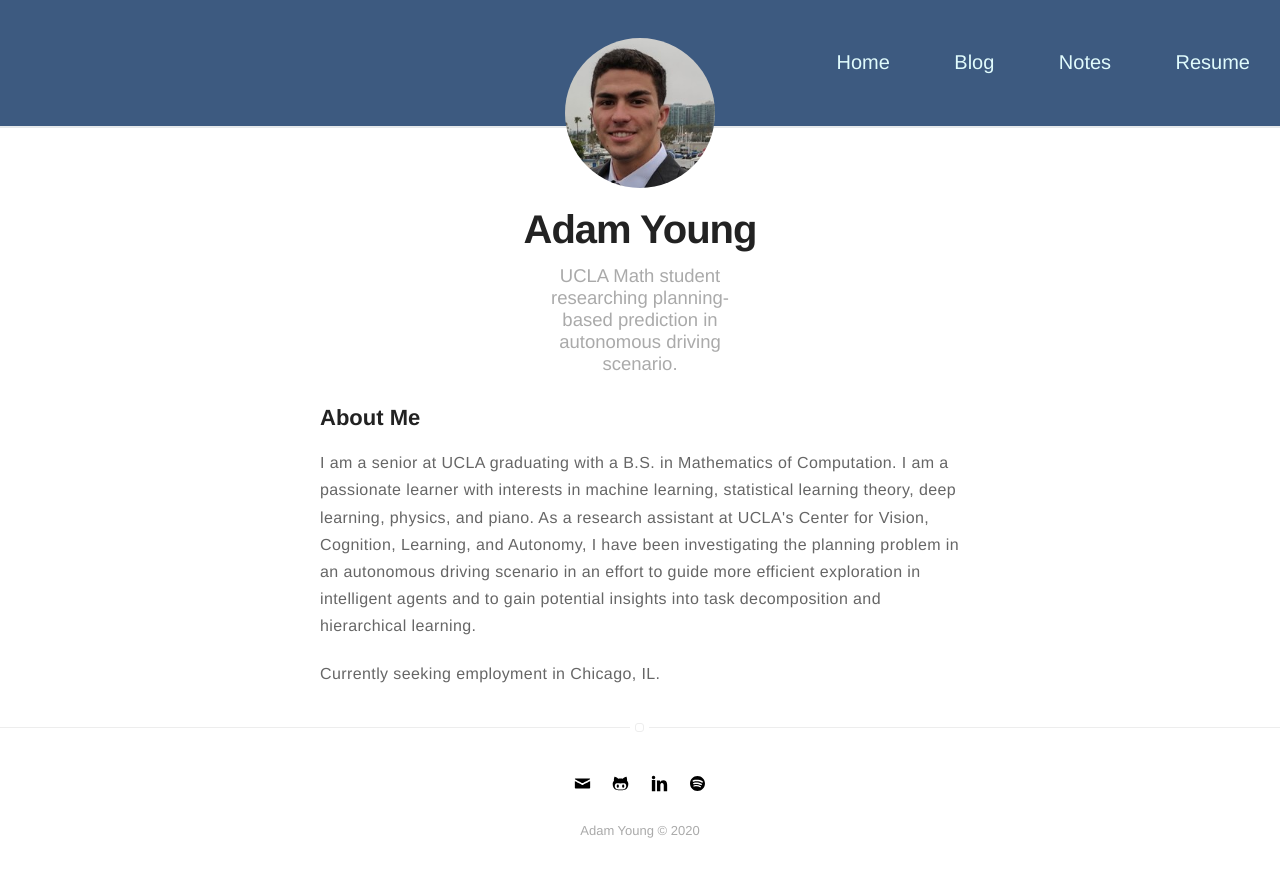
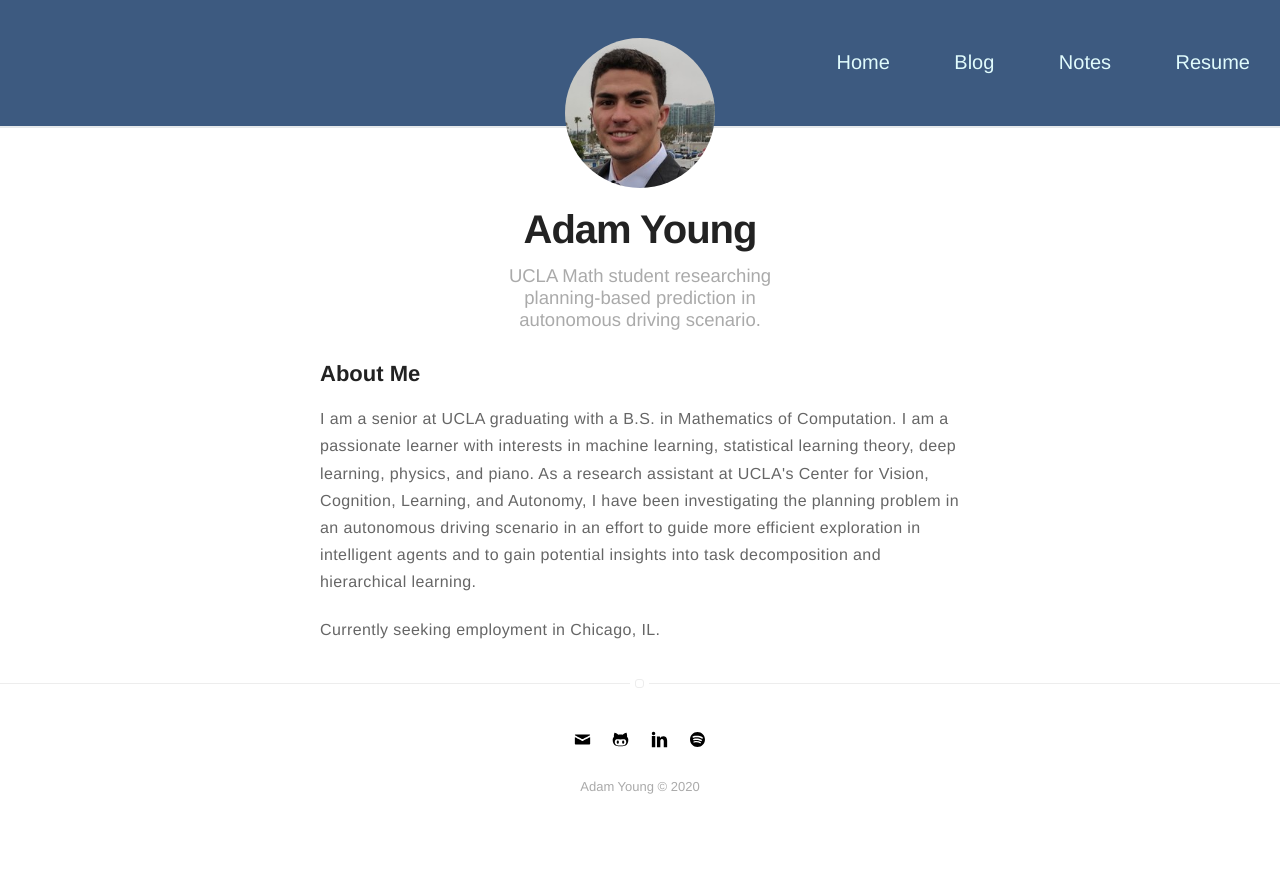
Before and after one commit to youngcadam/youngcadam.github.io, a Jekyll site: the page built from index.html, in a window 1280 px wide. Shown: the top 877 px of the page. Built offline with Jekyll 4.4.1, drawn with Linux system fonts in a browser that asks for light colours.

Commit message:
Update header.sass

```diff
--- a/_sass/components/header.sass
+++ b/_sass/components/header.sass
@@ -1,6 +1,6 @@
 .header, .header-home
     display: block
-    width: 25%
+    width: 30%
     margin: 0 auto
     text-align: center
     position: relative
```
